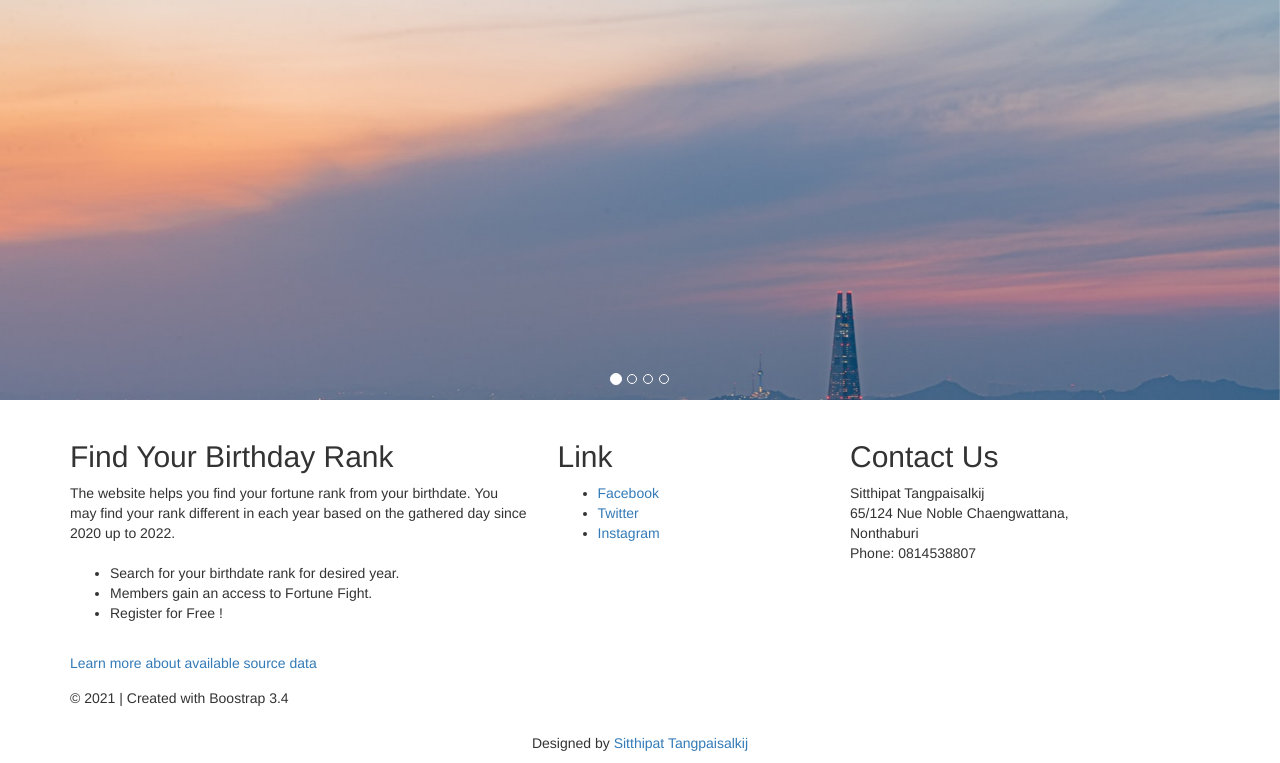
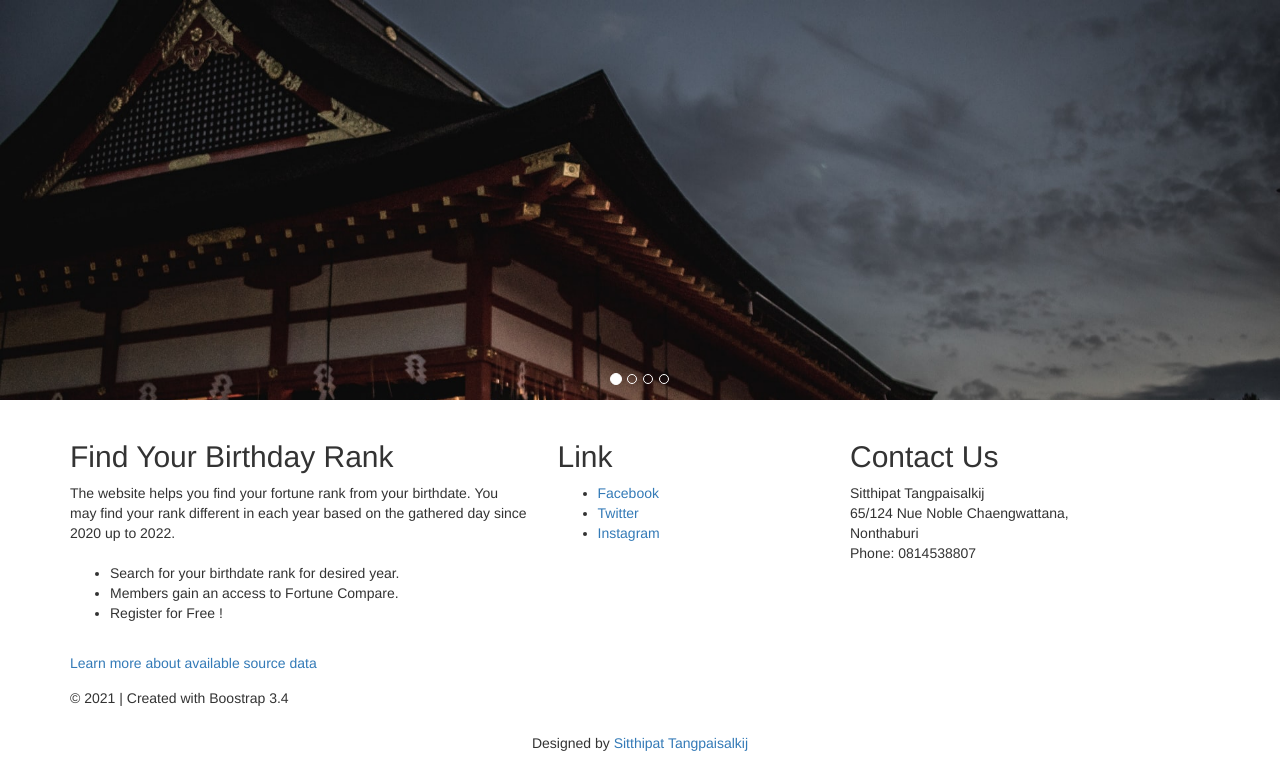
Before and after one commit to SitthipatT/jeepbsd_finalproject, a Django app: page / in a window 1280 px wide. Shown: the part 52-815 px from the top of the page. Run offline with Django 3.2, Linux system fonts and the light colour scheme; some libraries are stand-ins or nearby versions.

Commit message:
update image and description home

```diff
--- a/templates/home.html
+++ b/templates/home.html
@@ -54,7 +54,7 @@
                     <br><br>
                       <ul>
                           <li>Search for your birthdate rank for desired year.</li>
-                          <li>Members gain an access to Fortune Fight.</li>
+                          <li>Members gain an access to Fortune Compare.</li>
                           <li>Register for Free !</li>
 
                    </ul>
```
Also changed, not shown: static/images/home1.jfif, static/images/home2.jfif, static/images/home3.jfif, static/images/home4.jfif, 8 other files.
